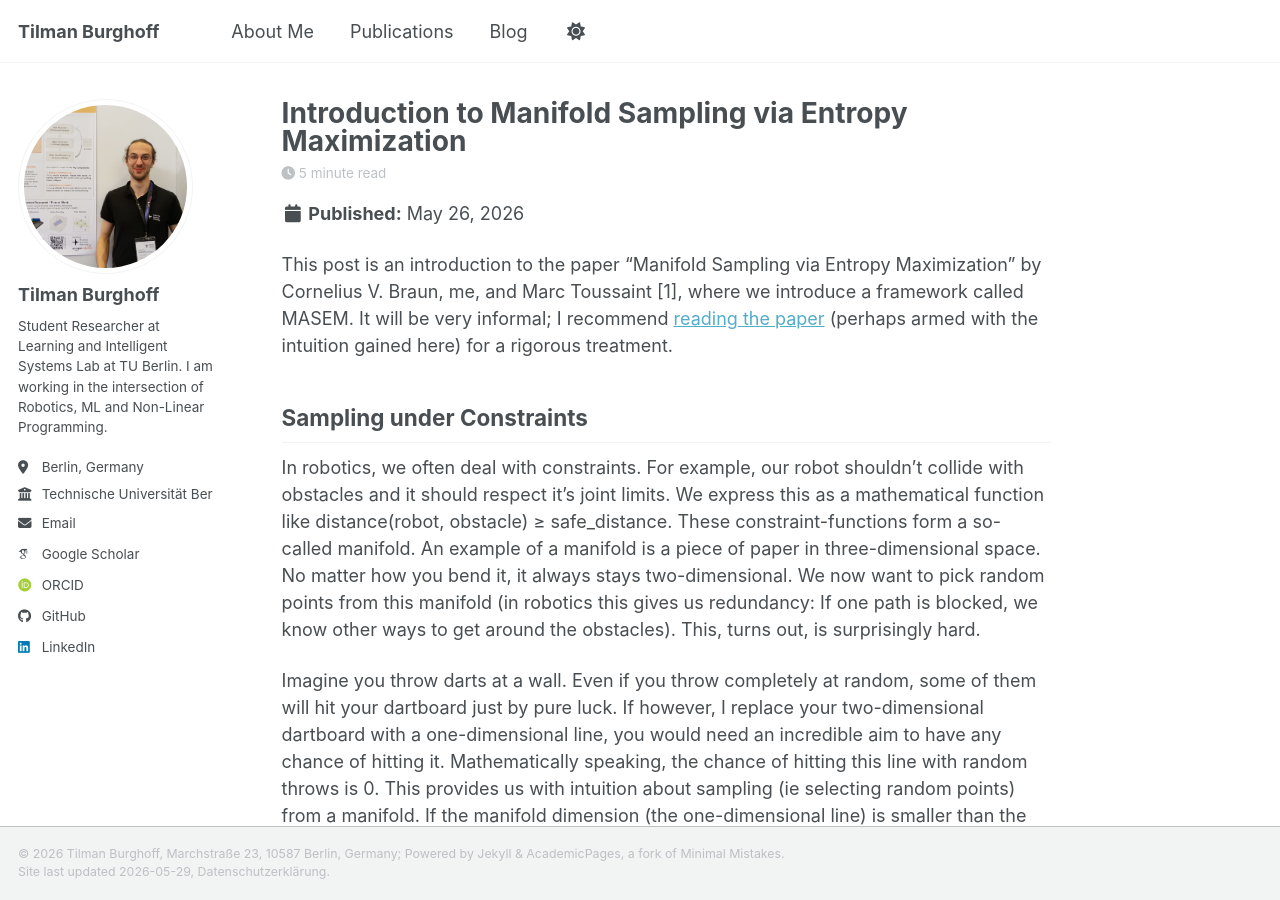
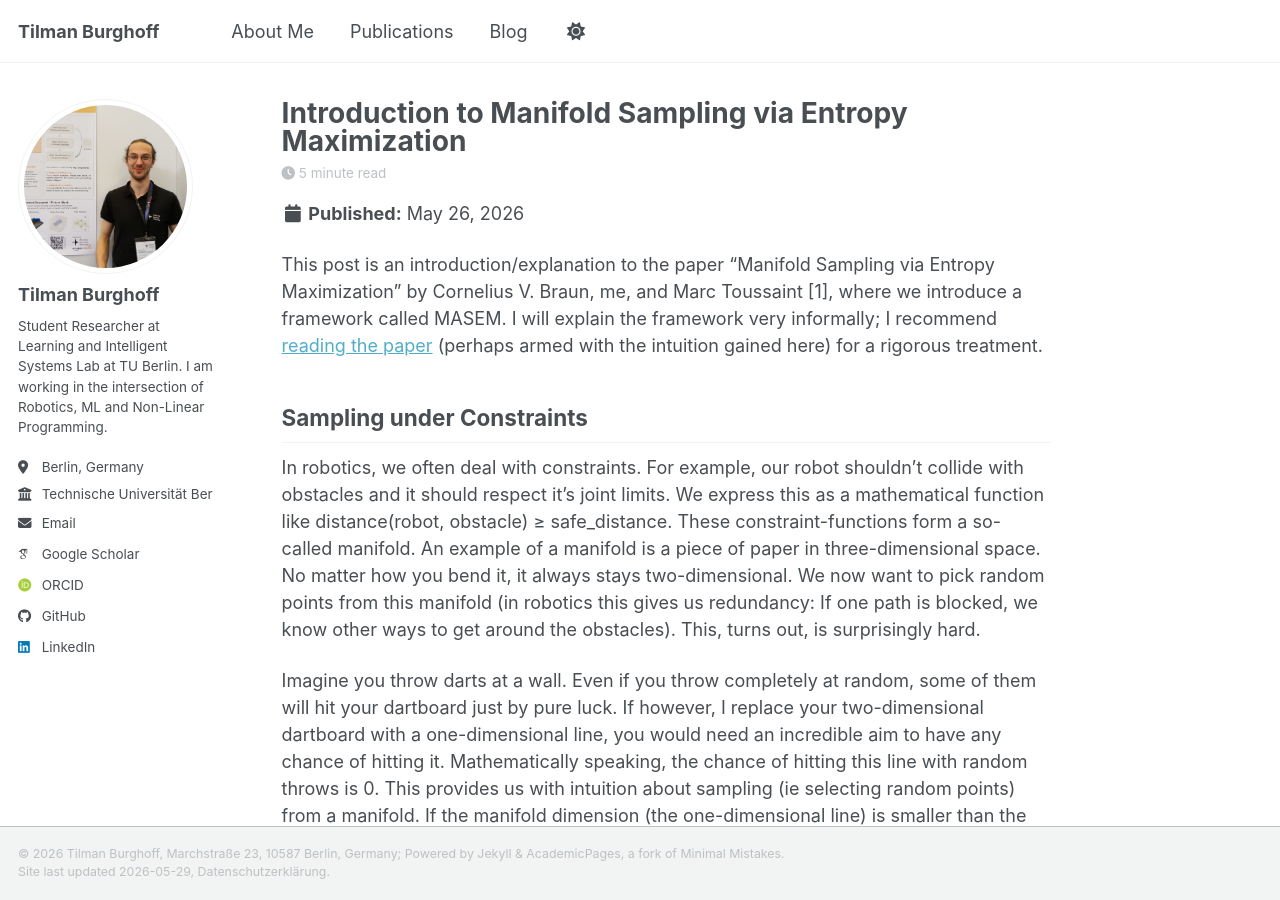
Before and after one commit to Tilman-Burghoff/Tilman-Burghoff.github.io, a Jekyll site: the page built from _posts/2026-05-26-masem-intro.md, in a window 1280 px wide and 900 px high. Built offline with Jekyll 4.4.1, drawn with Linux system fonts in a browser that asks for light colours; some web fonts are replaced; a script bundle is joined from its source files by our own code; library files that are not in the unit come from our copies.

Commit message:
slight seo rewording

```diff
--- a/_posts/2026-05-26-masem-intro.md
+++ b/_posts/2026-05-26-masem-intro.md
@@ -6,7 +6,7 @@
   - paper
   - MASEM
 ---
-This post is an introduction to the paper “Manifold Sampling via Entropy Maximization” by Cornelius V. Braun, me, and Marc Toussaint \[1\], where we introduce a framework called MASEM. It will be very informal; I recommend [reading the paper](https://arxiv.org/pdf/2605.12338) (perhaps armed with the intuition gained here) for a rigorous treatment.
+This post is an introduction/explanation to the paper “Manifold Sampling via Entropy Maximization” by Cornelius V. Braun, me, and Marc Toussaint \[1\], where we introduce a framework called MASEM. I will explain the framework very informally; I recommend [reading the paper](https://arxiv.org/pdf/2605.12338) (perhaps armed with the intuition gained here) for a rigorous treatment.
 
 ## Sampling under Constraints
 
```
